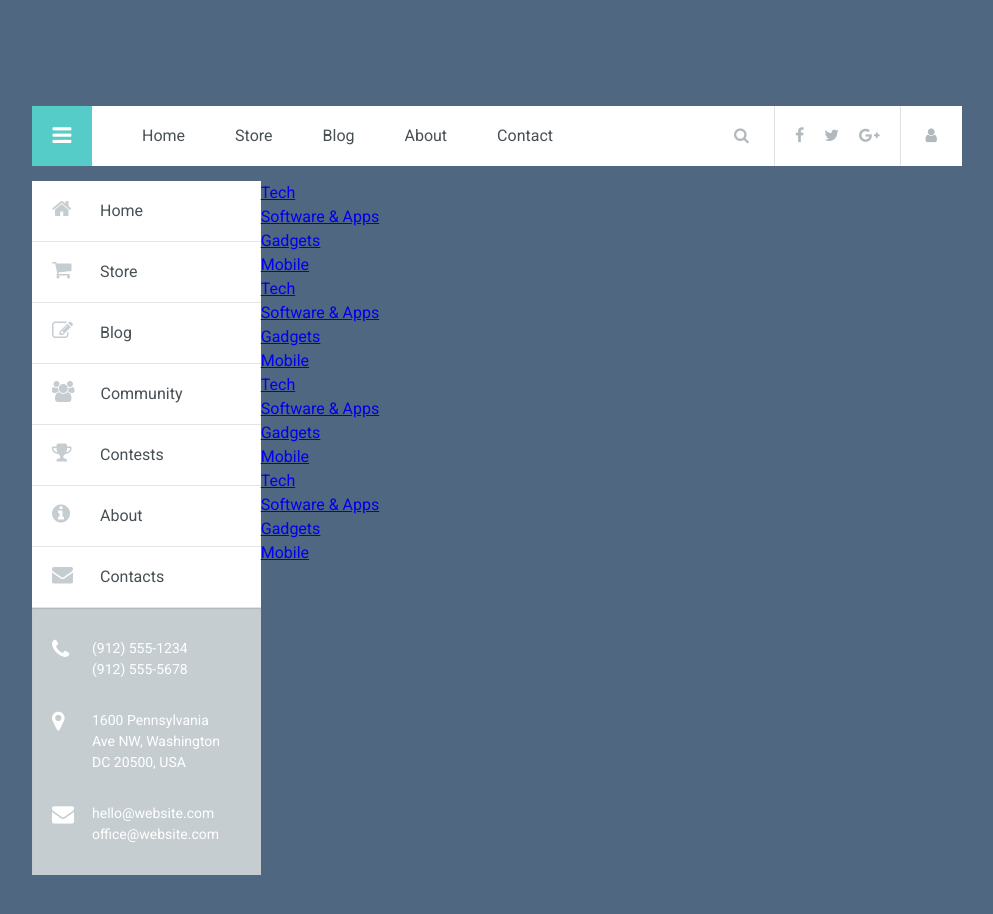
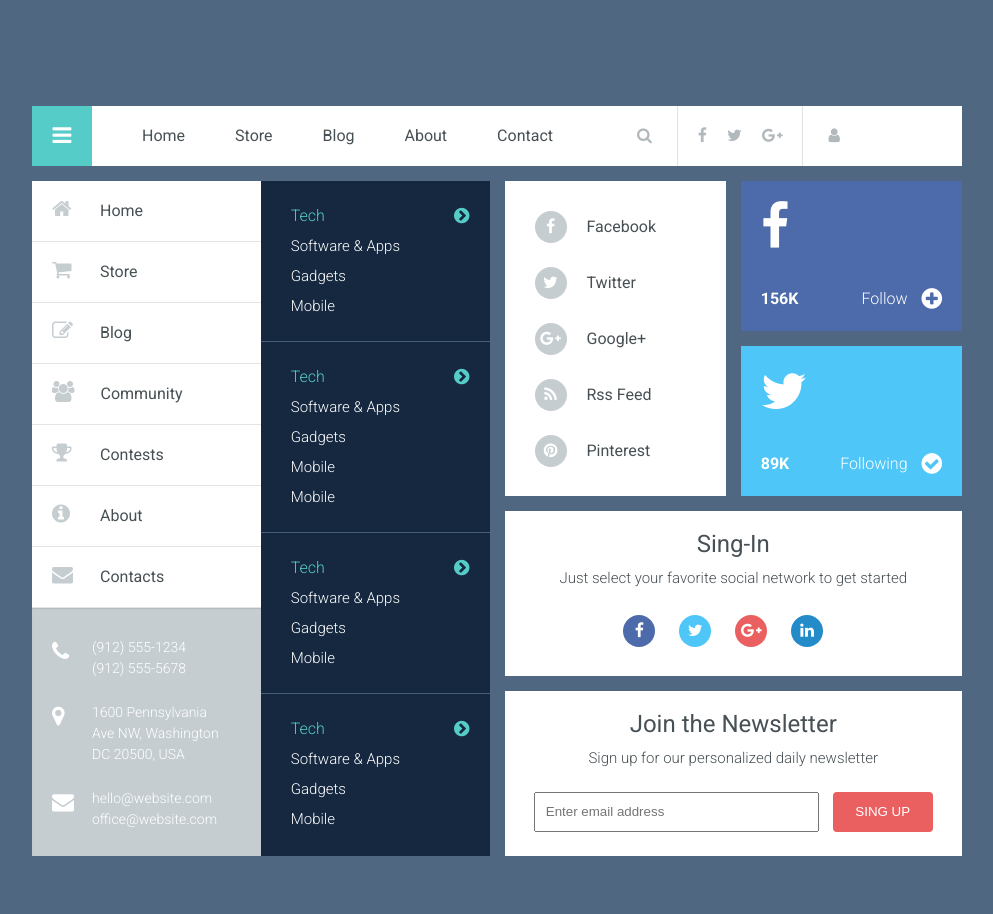
Before and after one commit to iHectoR/blueMag, a plain HTML site: page index.html in a window 1280 px wide. Shown: the whole page, without its empty margins (143-1136 px from the left). Drawn offline with Linux system fonts and the light colour scheme.

Commit message:
первый блок

```diff
--- a/css/style.css
+++ b/css/style.css
@@ -5,7 +5,7 @@ body {
 	font-size: 16px;
 	line-height: 1.5;
 }
-a, a .fa {
+a, a .fa, li, .circle {
 	-webkit-transition: color .2s ease-in, background-color .2s ease-in, text-decoration .8s ease-in;
 	-moz-transition: color .2s ease-in, background-color .2s ease-in, text-decoration .8s ease-in;
 	transition: color .2s ease-in, background-color .2s ease-in, text-decoration .8s ease-in;
@@ -43,6 +43,9 @@ a, a .fa {
 	padding-left: 0;
 }
 
+.grid > .col-1-1{
+	width: 100%;
+}
 .grid > .col-1-2{
 	width: 50%;
 }
@@ -90,7 +93,9 @@ a, a .fa {
 	padding-left: 25px;
 
 }
-
+.user-cont{
+	width: 350px;
+}
 .user-cont a{
 	float: left;
 	padding: 0 25px;
@@ -145,11 +150,16 @@ a, a .fa {
 	color: #ffffff;
 }
 .contacts{
+	-webkit-box-sizing: border-box;
+	-moz-box-sizing: border-box;
+	box-sizing: border-box;
 	background-color: #C5CDD1;
-	padding: 30px 20px;
+	padding: 32px 20px 21px;
 	color: #ffffff;
 	box-shadow:inset 0 1px 1px  rgba(0,0,0,.1);
 	font-size: 14px;
+	font-weight: 300;
+	height: 248px;
 }
 .contacts .location,
 .contacts .emails{
@@ -160,6 +170,7 @@ a, a .fa {
 .contacts .emails{
 	padding-left: 40px;
 	position: relative;
+	/*margin-bottom: 10px;*/
 
 }
 .contacts .fa{
@@ -176,3 +187,187 @@ a, a .fa {
 .contacts a:hover{
 	text-decoration: underline;
 }
+.phone, .address, .emails a {
+	line-height: 1;
+	display: block;
+	margin-bottom: 7px;
+}
+/*Categories*/
+.categories{
+	background-color: #152840;
+	height: 675px;
+}
+
+.categories>li{
+	border-bottom: 1px solid #445E78;
+	font-weight: 300;
+	padding: 20px 0;
+}
+.categories>li:last-child{
+	border-bottom: none;
+}
+.categories li a {
+	line-height: 30px;
+	padding: 0 30px;
+	display: block;
+	position: relative;
+}
+.categories li a i{
+	position: absolute;
+	right: 20px;
+	top: 6px;
+	font-size: 18px;
+}
+
+.sub-categories a{
+	color: #ffffff;
+	text-decoration: none;
+	font-size: 15px;
+}
+.categories li:hover{
+	background-color: #263A54;
+
+}
+.categories li ul a:hover{
+	background-color: #56CCC8;
+}
+a.sub-cat-name{
+	color: #56CCC8;
+	text-decoration: none;
+	font-size: 16px;
+}
+
+/*Right column*/
+/*Socials, Subscribe*/
+.visit-socials{
+	-webkit-box-sizing: border-box;
+	-moz-box-sizing: border-box;
+	box-sizing: border-box;
+	height: 315px;
+	background-color: #fff;
+	padding: 30px;
+}
+.visit-socials li a{
+	display: block;
+	line-height: 32px;
+	color: #475054;
+	text-decoration: none;
+	margin-bottom: 24px;
+
+}
+.circle{
+	display: inline-block;
+	width: 32px;
+	height: 32px;
+	border-radius: 50%;
+	background-color: #C5CDD1;
+	margin-right: 20px;
+	color: #ffffff;
+	text-align: center;
+}
+.visit-socials li a:hover .circle{
+	background-color: #00ccff;
+}
+.visit-socials li a:hover{
+	color: #00ccff;
+}
+.circle i{
+	text-align: center;
+}
+.subscribe{
+	-webkit-box-sizing: border-box;
+	-moz-box-sizing: border-box;
+	box-sizing: border-box;
+	display: block;
+	height: 150px;
+	background-color: #fff;
+	padding: 20px;
+	color: #ffffff;
+	text-decoration: none;
+	position: relative;
+}
+.subscribe .fa-facebook, .subscribe .fa-twitter{
+	font-size: 50px;
+	display: block;
+	/*padding-bottom: 50px;*/
+}
+.count{
+	position: absolute;
+	bottom: 20px;
+	left: 20px;
+	font-weight: 700;
+}
+.follow{
+	position: absolute;
+	bottom: 20px;
+	right: 20px;
+	font-weight: 300;
+}
+.follow .fa{
+	font-size: 24px;
+	position: relative;
+	top:3px;
+	padding-left: 10px;
+}
+
+.fb{
+	background-color: #4D6BAA;
+}
+.tw{
+	background-color: #4FC6F8;
+}
+.gp{
+	background-color: #EA6060;
+}
+.in{
+	background-color: #238CC8;
+}
+/*Sing-in, Newsletter*/
+.sing-in, .newsletter{
+	-webkit-box-sizing: border-box;
+	-moz-box-sizing: border-box;
+	box-sizing: border-box;
+	height: 165px;
+	background-color: #fff;
+	padding: 15px;
+	text-align: center;
+}
+.caption{
+	font-size: 24px;
+	margin-bottom: 5px;
+}
+.sing-in p, .newsletter p{
+	font-size: 15px;
+	font-weight: 300;
+}
+.social-icons {
+	padding-top: 25px;
+}
+.social-icons li{
+	display: inline-block;
+}
+.social-icons li a{
+	display: block;
+	line-height: 32px;
+}
+.sing-up-form{
+	margin-top: 22px;
+}
+input[type="text"]{
+	-webkit-box-sizing: border-box;
+	-moz-box-sizing: border-box;
+	box-sizing: border-box;
+	height: 40px;
+	padding: 5px 10px;
+	width: 285px;
+	/*display: inline;*/
+}
+button{
+	height: 40px;
+	width: 100px;
+	background-color: #EA6060;
+	border: none;
+	border-radius: 4px;
+	color:#ffffff;
+	margin-left: 10px;
+}
--- a/index.html
+++ b/index.html
@@ -59,14 +59,14 @@
 						<div class="contacts">
 							<div class="phones">
 								<i class="fa fa-phone"></i>
-								(912) 555-1234 <br/>
-								(912) 555-5678
+								<span class="phone">(912) 555-1234</span>
+								<span class="phone">(912) 555-5678</span>
 							</div>
 							<address class="location">
 								<i class="fa fa-map-marker"></i>
-								1600 Pennsylvania<br/>
-								Ave NW, Washington<br/>
-								DC 20500, USA
+								<span class="address">1600 Pennsylvania</span>
+								<span class="address">Ave NW, Washington</span>
+								<span class="address">DC 20500, USA</span>
 							</address>
 							<div class="emails">
 								<i class="fa fa-envelope"></i>
@@ -78,9 +78,11 @@
 					</div>
 
 					<div class="col-1-2">
-						<ul class="categories">
+
+						<!--<div >-->
+							<ul class="categories">
 							<li>
-								<a href="#">Tech</a>
+								<a href="#" class="sub-cat-name">Tech<i class="fa fa-chevron-circle-right"></i></a>
 								<ul class="sub-categories">
 									<li><a href="#">Software & Apps</a></li>
 									<li><a href="#">Gadgets</a></li>
@@ -88,7 +90,16 @@
 								</ul>
 							</li>
 							<li>
-								<a href="#">Tech</a>
+								<a href="#" class="sub-cat-name">Tech<i class="fa fa-chevron-circle-right"></i></a>
+								<ul class="sub-categories">
+									<li><a href="#">Software & Apps</a></li>
+									<li><a href="#">Gadgets</a></li>
+									<li><a href="#">Mobile</a></li>
+									<li><a href="#">Mobile</a></li>
+								</ul>
+							</li>
+							<li>
+								<a href="#" class="sub-cat-name">Tech<i class="fa fa-chevron-circle-right"></i></a>
 								<ul class="sub-categories">
 									<li><a href="#">Software & Apps</a></li>
 									<li><a href="#">Gadgets</a></li>
@@ -96,15 +107,7 @@
 								</ul>
 							</li>
 							<li>
-								<a href="#">Tech</a>
-								<ul class="sub-categories">
-									<li><a href="#">Software & Apps</a></li>
-									<li><a href="#">Gadgets</a></li>
-									<li><a href="#">Mobile</a></li>
-								</ul>
-							</li>
-							<li>
-								<a href="#">Tech</a>
+								<a href="#" class="sub-cat-name">Tech<i class="fa fa-chevron-circle-right"></i></a>
 								<ul class="sub-categories">
 									<li><a href="#">Software & Apps</a></li>
 									<li><a href="#">Gadgets</a></li>
@@ -112,6 +115,7 @@
 								</ul>
 							</li>
 						</ul>
+						<!--</div>-->
 
 					</div>
 
@@ -120,7 +124,43 @@
 			</div> <!-- .col-1-2 -->
 
 			<div class="col-1-2">
-				<div class="box">
+				<div class="grid">
+					<div class="col-1-2">
+						<ul class="visit-socials">
+							<li><a href="#"><span class="circle"><i class="fa fa-facebook"></i></span>Facebook</a></li>
+							<li><a href="#"><span class="circle"><i class="fa fa-twitter"></i></span>Twitter</a></li>
+							<li><a href="#"><span class="circle"><i class="fa fa-google-plus"></i></span>Google+</a></li>
+							<li><a href="#"><span class="circle"><i class="fa fa-rss"></i></span>Rss Feed</a></li>
+							<li><a href="#"><span class="circle"><i class="fa fa-pinterest"></i></span>Pinterest</a></li>
+						</ul>
+					</div>
+					<div class="col-1-2 row">
+						<div><a href="#"
+								class="subscribe fb cf row"><i class="fa fa-facebook"></i><span class="count">156K</span><span class="follow">Follow <span class="circle-plus"><i class="fa fa-plus-circle"></i></i></span></span></a></div>
+						<div><a href="#" class="subscribe tw cf"><i class="fa fa-twitter"></i><span class="count">89K</span><span class="follow">Following <i class="fa fa-check-circle"></i></span></a></div>
+					</div>
+					<div class="col-1-1">
+						<div class="sing-in row">
+							<h4 class="caption">Sing-In</h4>
+							<p>Just select your favorite social network to get started</p>
+							<ul class="social-icons">
+								<li><a href="#"><span class="circle fb"><i class="fa fa-facebook"></i></span></a></li>
+								<li><a href="#"><span class="circle tw"><i class="fa fa-twitter"></i></span></a></li>
+								<li><a href="#"><span class="circle gp"><i class="fa fa-google-plus"></i></span></a></li>
+								<li><a href="#"><span class="circle in"><i class="fa fa-linkedin"></i></span></a></li>
+							</ul>
+						</div>
+					</div>
+					<div class="col-1-1">
+						<div class="newsletter">
+							<h4 class="caption">Join the Newsletter</h4>
+							<p>Sign up for our personalized daily newsletter</p>
+							<form action="" class="sing-up-form">
+								<input type="text" placeholder="Enter email address"/>
+								<button type="submit">SING UP</button>
+							</form>
+						</div>
+					</div>
 				</div>
 			</div>
 		</div>
```
